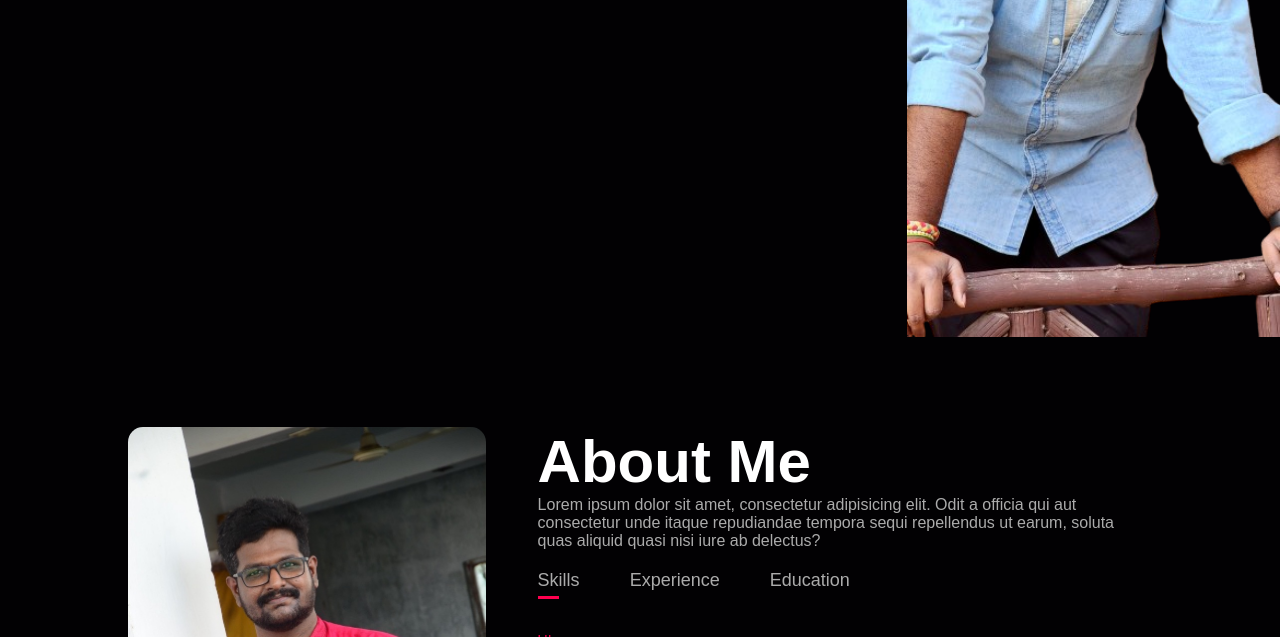
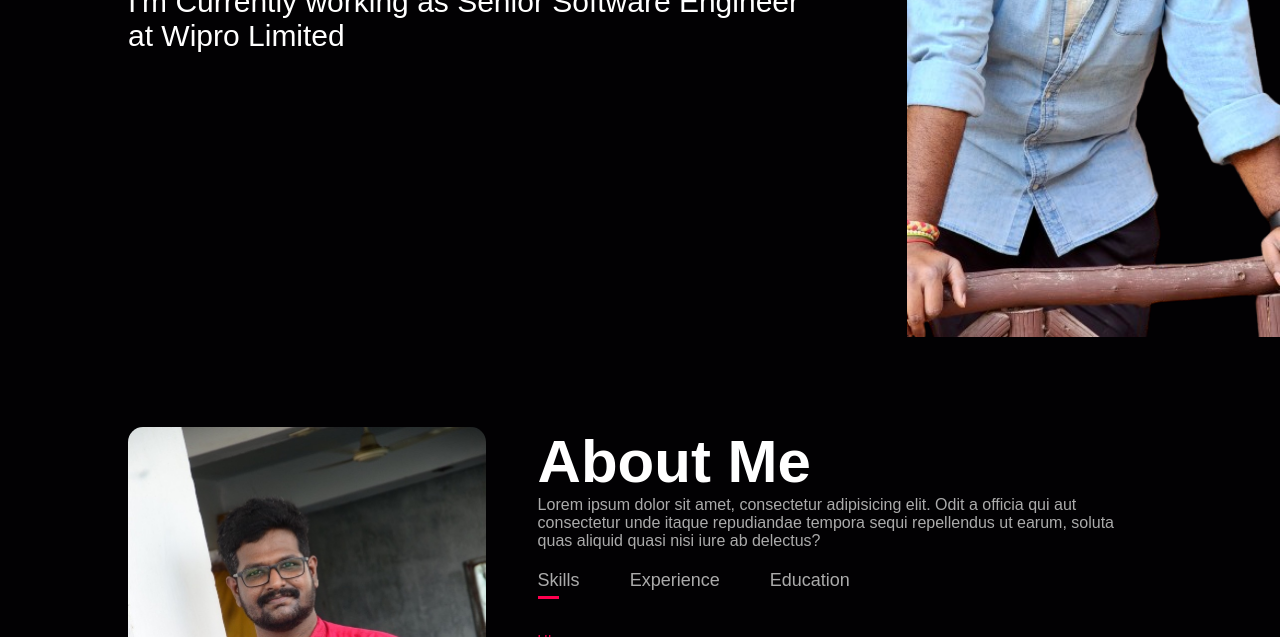
Before and after one commit to kashyapkumarchallapalli/portfolio, a plain HTML site: page index.html in a window 1280 px wide. Shown: the part 463-1100 px from the top of the page. Drawn offline with Linux system fonts and the light colour scheme.

Commit message:
Changes to Intor Section

```diff
--- a/index.html
+++ b/index.html
@@ -26,6 +26,10 @@
         <div class="header-text">
           <p>Full Stack Java Developer</p>
           <h1>Hi, I'm <span>Kashyap</span> <br />From India</h1>
+          <p>
+            I'm Currently working as Senior Software Engineer <br />
+            at Wipro Limited
+          </p>
         </div>
       </div>
     </div>
```
